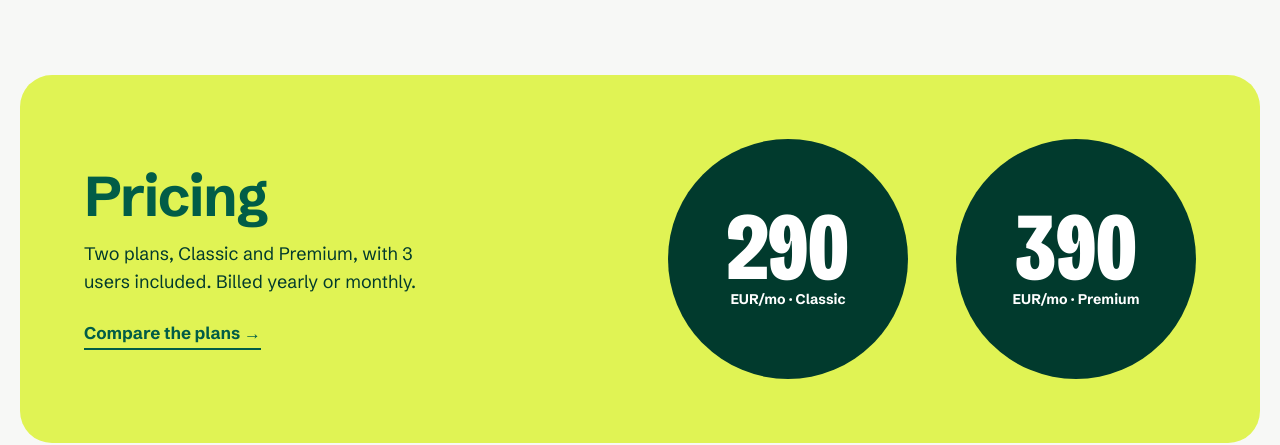
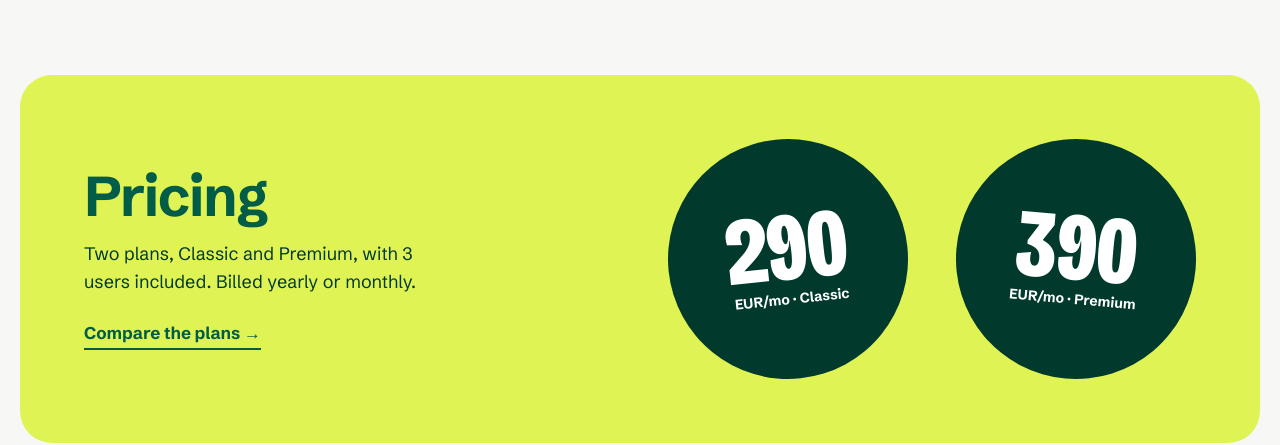
Before and after one commit to sidoine-dantin/traviosoft-website, a Next.js app: page /en in a window 1280 px wide. Shown: the part 2200-2645 px from the top of the page. Built offline with nearby package versions, Linux system fonts and the light colour scheme; no server answers.

Commit message:
Home: price coins tilted again
Co-Authored-By: Claude Opus 5.5 <noreply@anthropic.com>
Claude-Session: https://claude.ai/code/session_01HXYegL644AGif4wV1Aa86b

```diff
--- a/src/app/globals.css
+++ b/src/app/globals.css
@@ -209,7 +209,8 @@
 /* ---------- price coins ---------- */
 .coins { display: grid; grid-template-columns: 1fr auto auto; gap: 48px; align-items: center; background: var(--yellow); border-radius: 32px; padding: clamp(32px, 5vw, 64px); }
 .coins .muted { color: var(--deep); }
-.coin { width: 240px; height: 240px; border-radius: 50%; display: grid; place-content: center; text-align: center; background: var(--deep); color: var(--white); }
+.coin { width: 240px; height: 240px; border-radius: 50%; display: grid; place-content: center; text-align: center; background: var(--deep); color: var(--white); transform: rotate(-6deg); }
+.coin + .coin { transform: rotate(5deg); }
 .coin .n { font-family: var(--figure); font-weight: 800; font-variation-settings: "wdth" 75; font-size: 96px; line-height: .85; }
 @media (max-width: 900px) { .coins { grid-template-columns: 1fr; justify-items: center; text-align: center; } .coin { width: 200px; height: 200px; } .coin .n { font-size: 80px; } }
 
```
